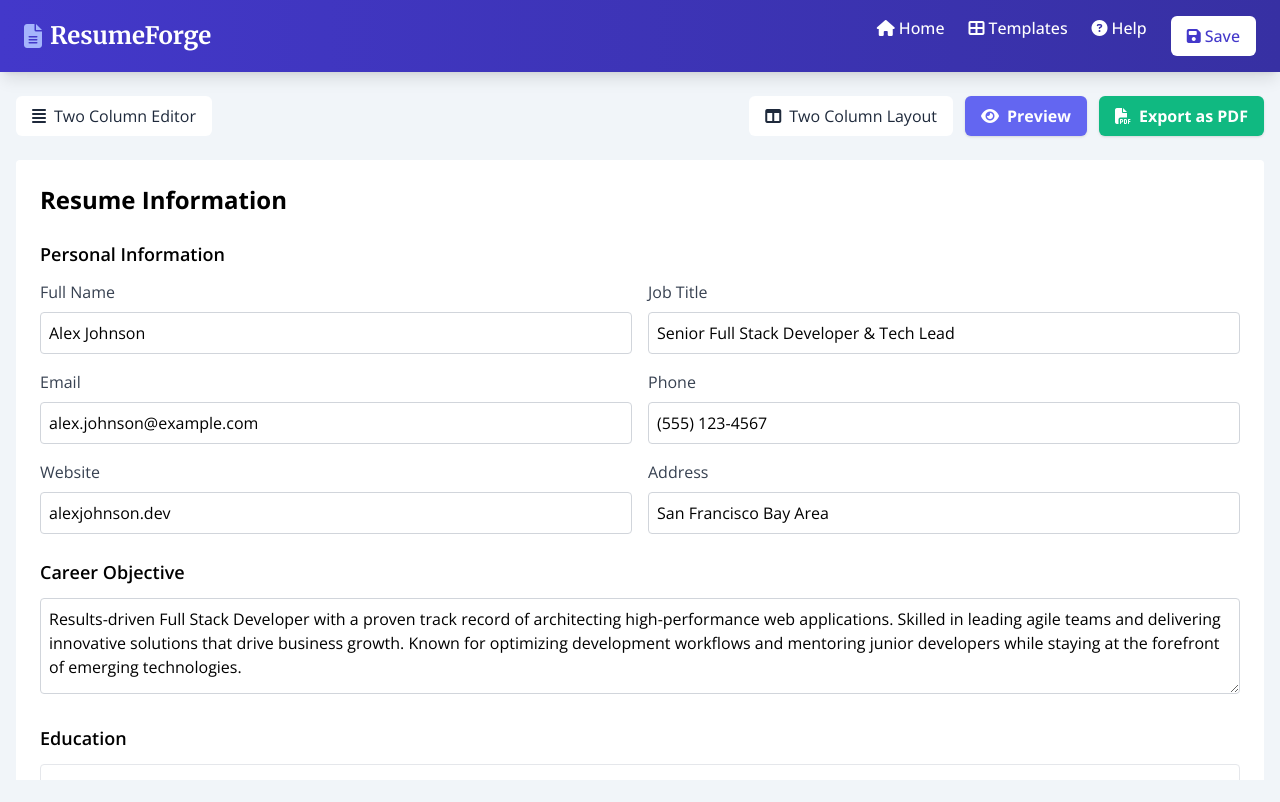
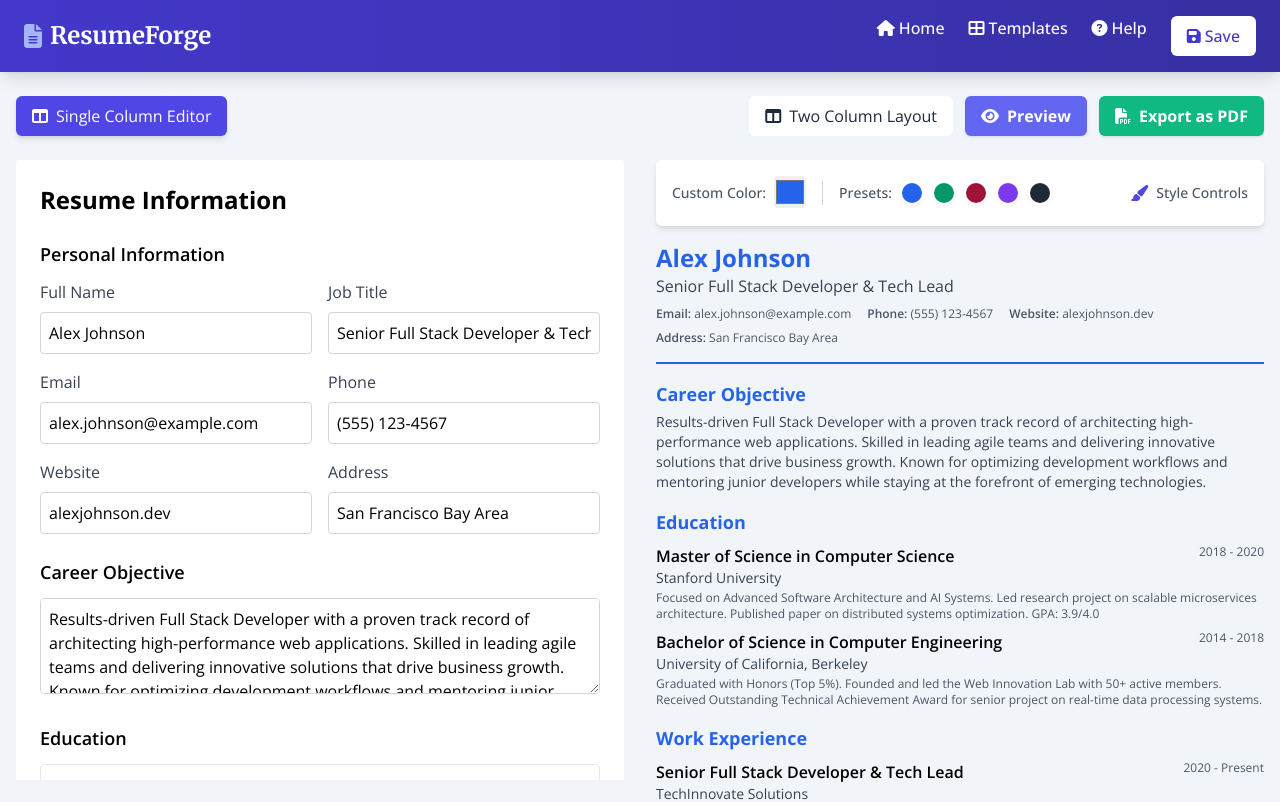
Before and after one commit to rpc1752/resume-maker, a React (Create React App) app: page / in a window 1280 px wide. Shown: the top 802 px of the page. Built offline with nearby package versions, Linux system fonts and the light colour scheme.

Commit message:
Set default layout to two-column mode in App component

```diff
--- a/src/App.js
+++ b/src/App.js
@@ -139,7 +139,7 @@ function App() {
 	const [headingColor, setHeadingColor] = useState("#2563eb");
 	const [accentColor, setAccentColor] = useState("#60a5fa");
 	const [isPreviewMode, setIsPreviewMode] = useState(false);
-	const [isTwoColumn, setIsTwoColumn] = useState(false); // For layout of the editor
+	const [isTwoColumn, setIsTwoColumn] = useState(true); // For layout of the editor
 	const [previousTemplate, setPreviousTemplate] = useState(null); // Store previous template when switching to two-column
 
 	const resumeRef = useRef();
```
